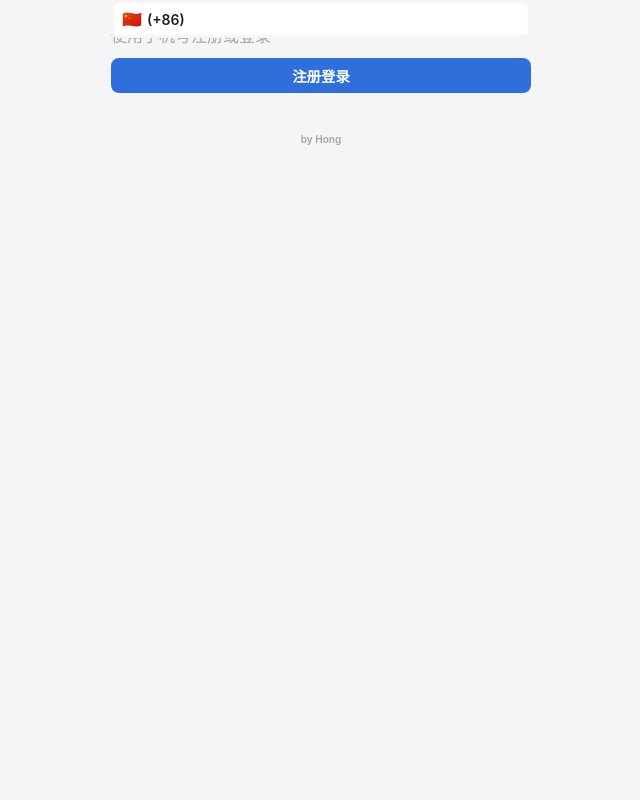
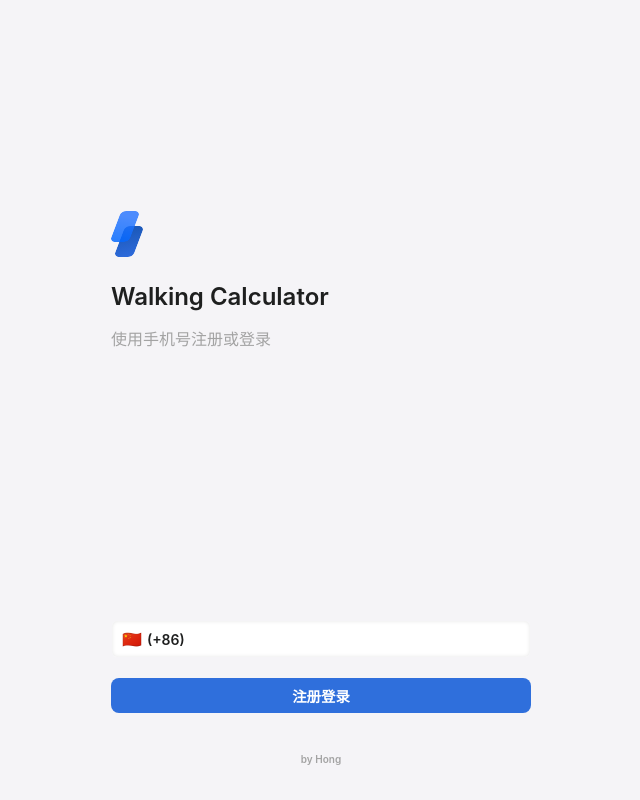
Before and after one commit to hongding0211/walking_calc, a React (Create React App) app: page /#/login in a window 1280 px wide. Shown: the whole page, without its empty margins (319-959 px from the left). Built offline with nearby package versions, Linux system fonts and the light colour scheme; no server answers.

Commit message:
small fix

```diff
--- a/src/index.css
+++ b/src/index.css
@@ -1,4 +1,4 @@
-body {
+body{
     margin: 0 auto;
     border: 0;
     padding: 0;
--- a/src/pages/login/index.css
+++ b/src/pages/login/index.css
@@ -1,9 +1,5 @@
 .login-container {
-    position: absolute;
-    top: 0;
-    bottom: 0;
-    left: 0;
-    right: 0;
+    height: 100vh;
     padding: 0 40px;
     display: flex;
     flex-direction: column;
```
